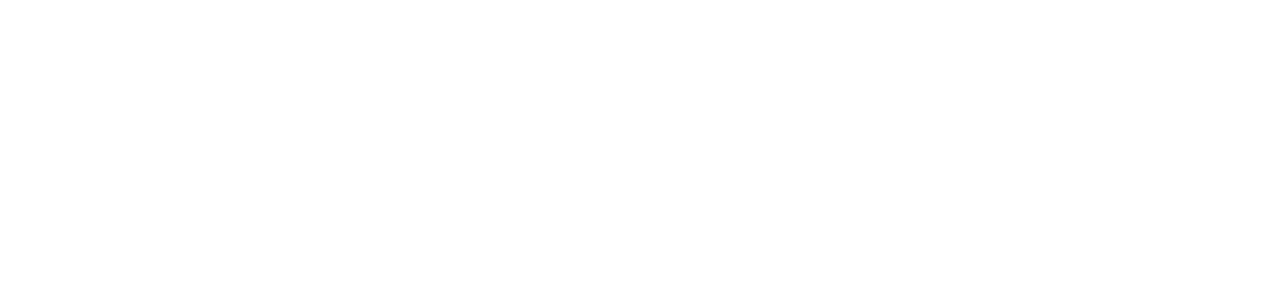
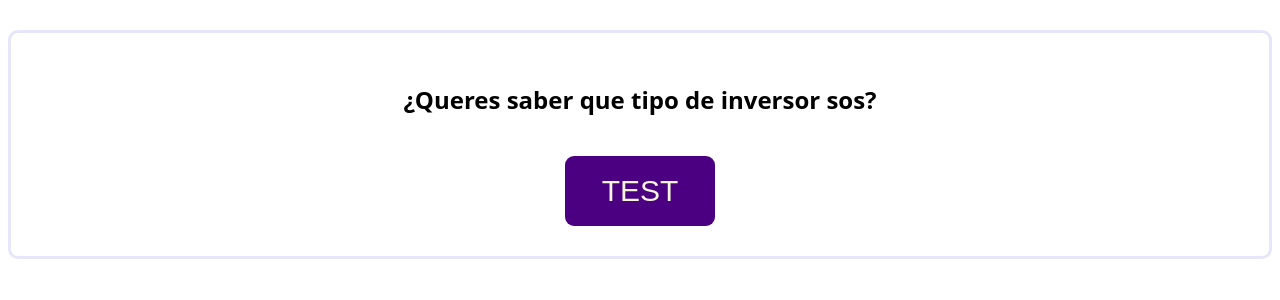
Before and after one commit to matias-mendez16/Integracion-FRONTEND, a React (Vite) app: page / in a window 1280 px wide. Shown: the top 300 px of the page. Built offline with nearby package versions, Linux system fonts and the light colour scheme.

Commit message:
elemento test inversor con modal - sin formulario test aun

```diff
--- a/src/App.css
+++ b/src/App.css
@@ -0,0 +1,3 @@
+:root{
+    font-family: system-ui, 'Segoe UI', Roboto, sans-serif;
+}
--- a/src/App.tsx
+++ b/src/App.tsx
@@ -1,8 +1,10 @@
 import './App.css'
+import TestInversor from './components/TestInversor'
 
 function App() {
   return (
     <>
+    <TestInversor/>
     </>
   )
 }
--- /dev/null
+++ b/src/components/Modal.tsx
@@ -0,0 +1,39 @@
+import React, { type ReactNode } from 'react';
+import "./Modal.css"
+
+// 1. Definimos qué necesita el modal para funcionar
+interface ModalProps {
+  estaAbierto: boolean;        // Controla si se ve o no
+  cerrar: () => void;    // Función para cerrar
+  children: ReactNode;    // El contenido (texto, otros componentes, etc.)
+}
+
+const Modal: React.FC<ModalProps> = ({ estaAbierto, cerrar, children }) => {
+  if (!estaAbierto) return null;
+
+  return (
+    <div
+      className="capaFondo"
+      onClick={cerrar} // Cierra al hacer clic fuera
+    >
+      <div className="contModal"
+        onClick={(e) => e.stopPropagation()} // Evita cerrar al hacer clic dentro
+      >
+        <div className="contBotonX">
+          <button onClick={cerrar} className="botonCerrarX">
+            ✕
+          </button>
+        </div>
+        <div id='contTextoModal'>
+          {children}
+        </div>
+        <div id='contBotonCerrar'>
+          <button onClick={cerrar} className="botonCerrar">Cerrar</button>
+        </div>
+
+      </div>
+    </div>
+  );
+};
+
+export default Modal;
--- /dev/null
+++ b/src/components/TestInversor.tsx
@@ -0,0 +1,18 @@
+import { useState } from "react";
+import Modal from "./Modal";
+import "./testInversor.css"
+
+function TestInversor() {
+      const [modalAbierto, setModalAbierto] = useState(false);
+  return (
+    <div className="contTestInversor">
+      <h2>¿Queres saber que tipo de inversor sos?</h2>
+      <button onClick={() => setModalAbierto(true)} id="botonTest">TEST</button>
+      <Modal estaAbierto={modalAbierto} cerrar={() => setModalAbierto(false)}>
+          <h2 className="tituloModal">Test Inversor</h2>
+      </Modal>
+    </div>
+  )
+}
+
+export default TestInversor
--- /dev/null
+++ b/src/components/modal.css
@@ -0,0 +1,80 @@
+.capaFondo{
+  position: fixed;
+  top: 0;
+  left: 0;
+  right: 0;
+  bottom: 0;
+  background-color: rgba(0, 0, 0, 0.5);
+  display: flex;
+  align-items: center;
+  justify-content: center;
+  padding: 10px;
+  z-index: 0;
+}
+
+.contModal{
+   display: flex;
+   flex-direction: column;
+   justify-content:center;
+   border: #E6E6FA;
+   border-style: solid;
+   border-radius: 10px;
+   background-color: #ffffff;
+   padding: 8px;
+   border-radius: 7px;
+   max-width: 24rem;
+   width: 100%;
+   height: 30%;
+   box-shadow: 0px 0px 15px 2px #DDA0DD;
+}
+
+.botonCerrarX{
+    display: flex;
+    flex-direction: column;
+    justify-content: center;
+    align-items: center;
+    width: 25px;
+    height: 25px;
+    padding-top: 0;
+    background-color: #4B0082;
+    color:beige;
+    border-radius: 4px;
+    border:none;
+    transition: 0.2s, background-color 0.2s;
+}
+.contBotonX{
+    display: flex;
+    flex-wrap: wrap;
+    justify-content: flex-end;
+    margin-top: 0px;
+}
+
+.botonCerrarX:hover{
+cursor:pointer;
+background-color: #800080;
+transform: scale(1.1);
+}
+#contBotonCerrar{
+    display: flex;
+    flex-direction: column;
+    align-items: center;
+    margin-top: auto;
+}
+.botonCerrar{
+    width: 20%;
+    padding: 10px;
+    margin-bottom: 2px;
+    background-color: #4B0082;
+    color: beige;
+    border-radius: 4px;
+    border:none;
+    transition: 0.2s, background-color 0.2s;
+}
+.botonCerrar:hover{
+cursor:pointer;
+background-color: #800080;
+transform: scale(1.1);
+}
+#contTextoModal{
+    text-align: center;
+}
--- /dev/null
+++ b/src/components/testInversor.css
@@ -0,0 +1,32 @@
+.contTestInversor{
+    margin-top: 30px;
+    margin-bottom: 30px;
+    display: flex;
+    flex-direction: column;
+    align-items: center;
+    border: #E6E6FA;
+    border-style: solid;
+    border-radius: 10px;
+    padding: 30px;
+}
+
+#botonTest{
+    display: flex;
+    flex-wrap: wrap;
+    width: 150px;
+    height: 70px;
+    margin-top: 20px;
+    font-size: 30px;
+    justify-content: center;
+    align-items: center;
+    border-radius: 9px;
+    border:none;
+    background-color: #4B0082;
+    color: beige;
+    transition: 0.3s, background-color 0.3s;
+}
+
+#botonTest:hover{
+    background-color: #800080;
+    transform: scale(1.1);
+}
```
Also changed, not shown: 1 other file (tests, documents, lock files or other folders).
